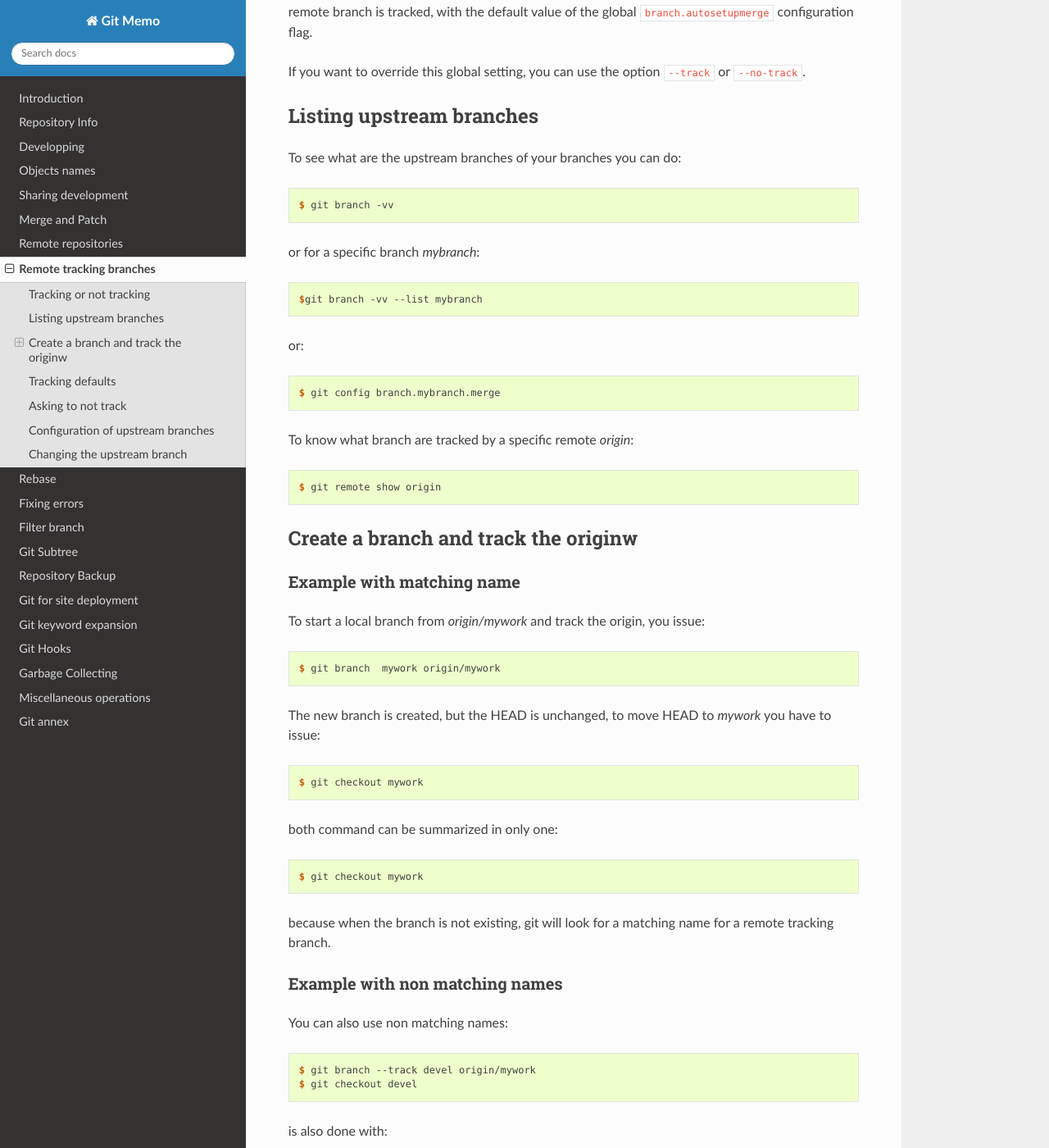
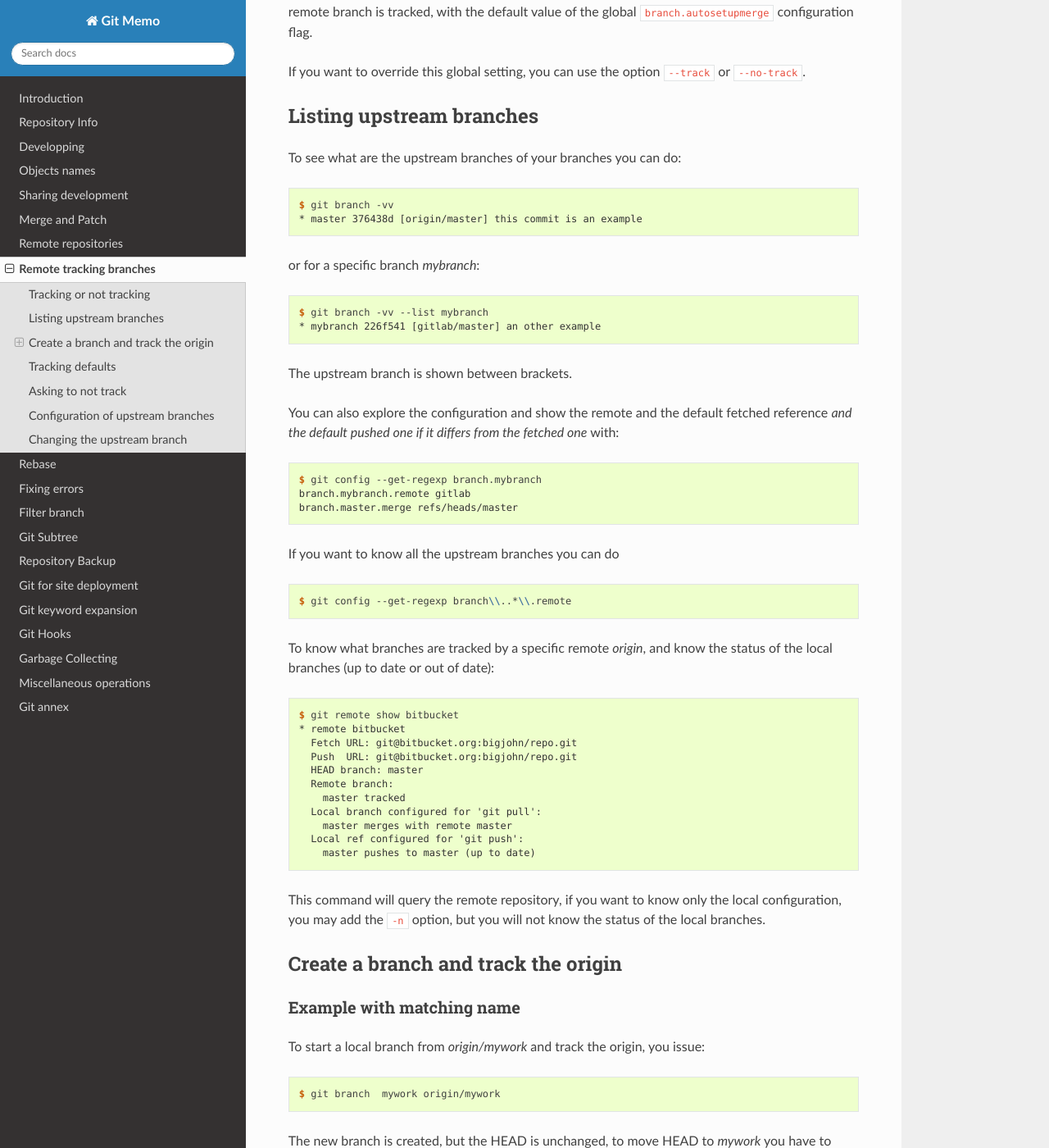
Before and after one commit to marczz/git-memo, a Sphinx documentation site: the page built from source/remote_tracking.rst, in a window 1280 px wide and 1400 px high, scrolled down 333 px. Shown: the whole window at 82% size. Built offline with Sphinx 7.4.7 and the Read the Docs theme 2.0.0, drawn with Linux system fonts in a browser that asks for light colours.

Commit message:
remote_tracking: tell how to list upstream branches.

```diff
--- a/source/remote_tracking.rst
+++ b/source/remote_tracking.rst
@@ -26,6 +26,8 @@ default value of the global ``branch.autosetupmerge`` configuration flag.
 If you want to override this global setting, you can use the option
 ``--track`` or ``--no-track``.
 
+.. _list_upstream_branch:
+
 Listing upstream branches
 =========================
 
@@ -33,26 +35,55 @@ To see what are the upstream branches of your branches you can do:
 ::
 
     $ git branch -vv
+    * master 376438d [origin/master] this commit is an example
 
 or for a specific branch *mybranch*:
 ::
 
-    $git branch -vv --list mybranch
+    $ git branch -vv --list mybranch
+    * mybranch 226f541 [gitlab/master] an other example
 
-or:
+The upstream branch is shown between brackets.
+
+You can also explore the configuration and show the remote and the default fetched
+reference *and the default pushed one if it differs from the fetched one* with:
+
 ::
 
-    $ git config branch.mybranch.merge
+    $ git config --get-regexp branch.mybranch
+    branch.mybranch.remote gitlab
+    branch.master.merge refs/heads/master
 
-To know what branch are tracked by a specific remote *origin*:
+If you want to know all the upstream branches you can do
+
 ::
 
-    $ git remote show origin
+    $ git config --get-regexp branch\\..*\\.remote
+
+To know what branches are tracked by a specific remote *origin*, and know the status of
+the local branches (up to date or out of date):
+::
+
+    $ git remote show bitbucket
+    * remote bitbucket
+      Fetch URL: git@bitbucket.org:bigjohn/repo.git
+      Push  URL: git@bitbucket.org:bigjohn/repo.git
+      HEAD branch: master
+      Remote branch:
+        master tracked
+      Local branch configured for 'git pull':
+        master merges with remote master
+      Local ref configured for 'git push':
+        master pushes to master (up to date)
+
+This command will query the remote repository, if you want to know only the local
+configuration, you may add the ``-n`` option, but you will not know the status of the
+local branches.
 
 ..  _create_and_track:
 
-Create a branch and track the originw
-=====================================
+Create a branch and track the origin
+====================================
 
 Example with matching name
 --------------------------
```
